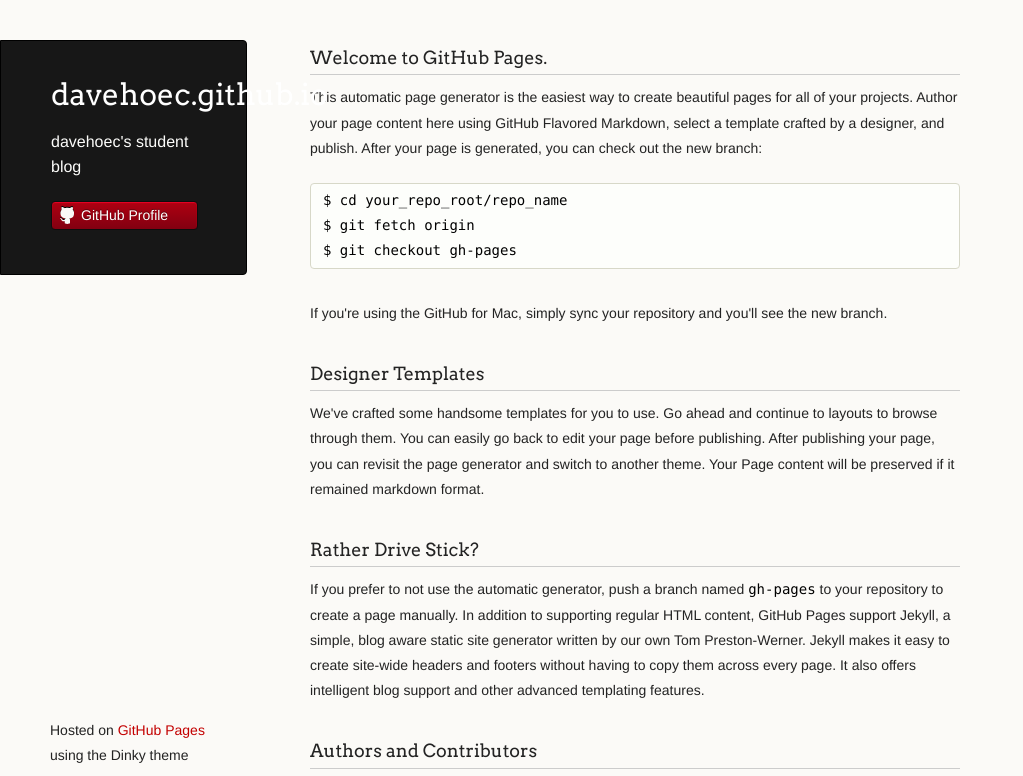
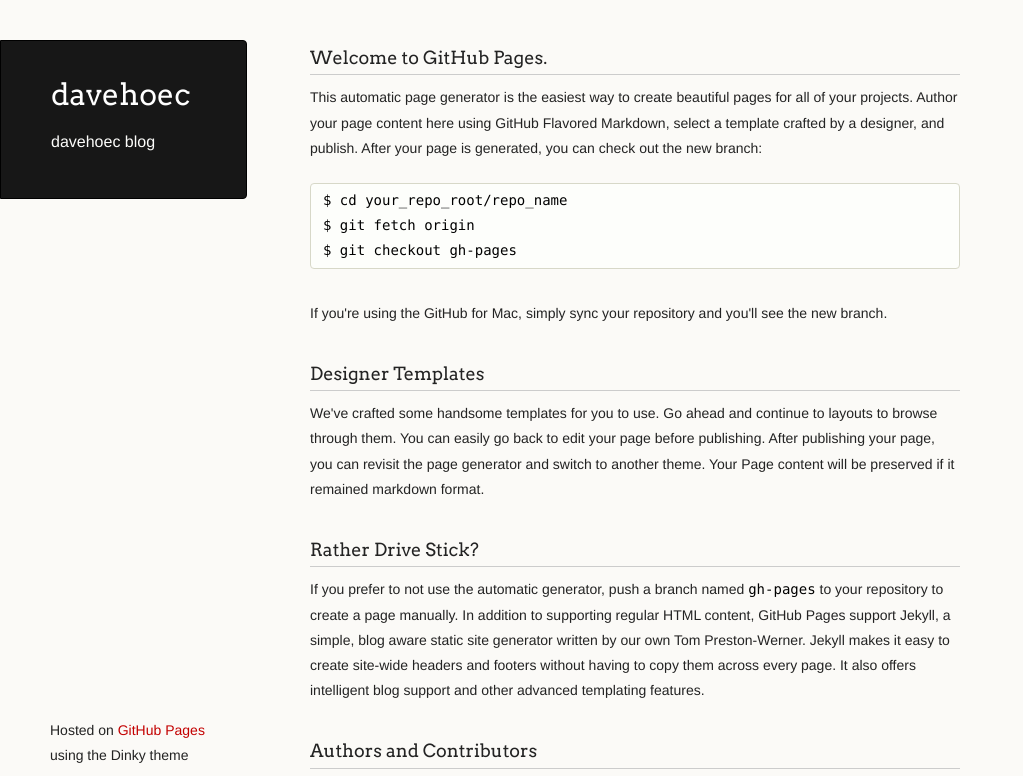
Before and after one commit to davehoec/davehoec.github.io, a plain HTML site: page index.html in a window 1280 px wide. Shown: the top 776 px of the page, without its empty margins (0-1023 px from the left). Drawn offline with Linux system fonts and the light colour scheme.

Commit message:
removed button and shorten stuff

```diff
--- a/index.html
+++ b/index.html
@@ -16,14 +16,8 @@
   <body>
     <div class="wrapper">
       <header>
-        <h1 class="header">davehoec.github.io</h1>
-        <p class="header">davehoec's student blog</p>
-
-
-
-        <ul>
-          <li><a class="buttons github" href="https://github.com/davehoec">GitHub Profile</a></li>
-        </ul>
+        <h1 class="header">davehoec</h1>
+        <p class="header">davehoec blog</p>
 
       </header>
       <section>
```
